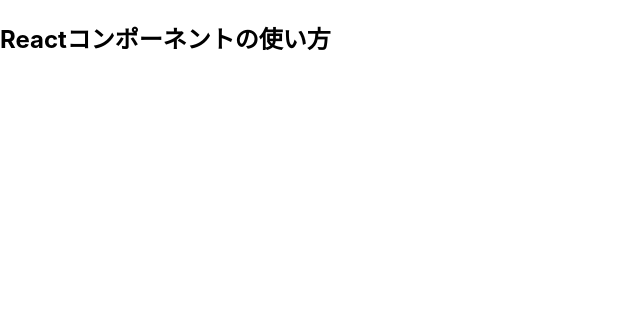
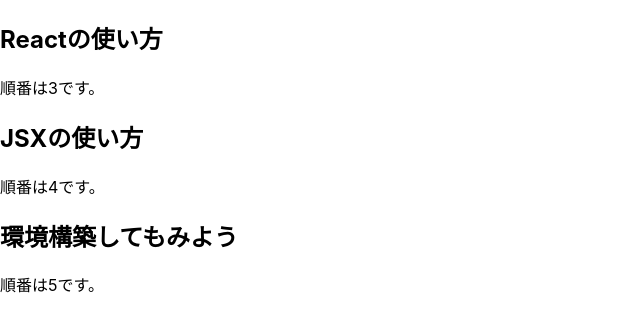
Before and after one commit to takano08/React-training, a React (Create React App) app in the folder my-app/: page / in a window 1280 px wide. Shown: the top 330 px of the page, without its empty margins (0-640 px from the left). Built offline with nearby package versions, Linux system fonts and the light colour scheme.

Commit message:
コンポーネント間でデータの受け渡しと再利用。

```diff
--- a/my-app/src/Article.jsx
+++ b/my-app/src/Article.jsx
@@ -3,7 +3,8 @@
 const Article = (props) => {
     return (
         <div>
-            <h2>Reactコンポーネントの使い方</h2>
+            <h2>{props.title}</h2>
+            <p>順番は{props.order}です。</p>
         </div>
     )
 }
--- a/my-app/src/Blog.jsx
+++ b/my-app/src/Blog.jsx
@@ -7,10 +7,14 @@
     }
     render() {
         return (
-           <div>
-               <Article />
-           </div>
+           <>
+               <Article title={"Reactの使い方"} order={3}/>
+               <Article title={"JSXの使い方"} order={4}/>
+               <Article title={"環境構築してもみよう"} order={5}/>
+           </>
+
         )
     }
 }
+
 export default Blog
```
Also changed, not shown: 1 other file (tests, documents, lock files or other folders).
